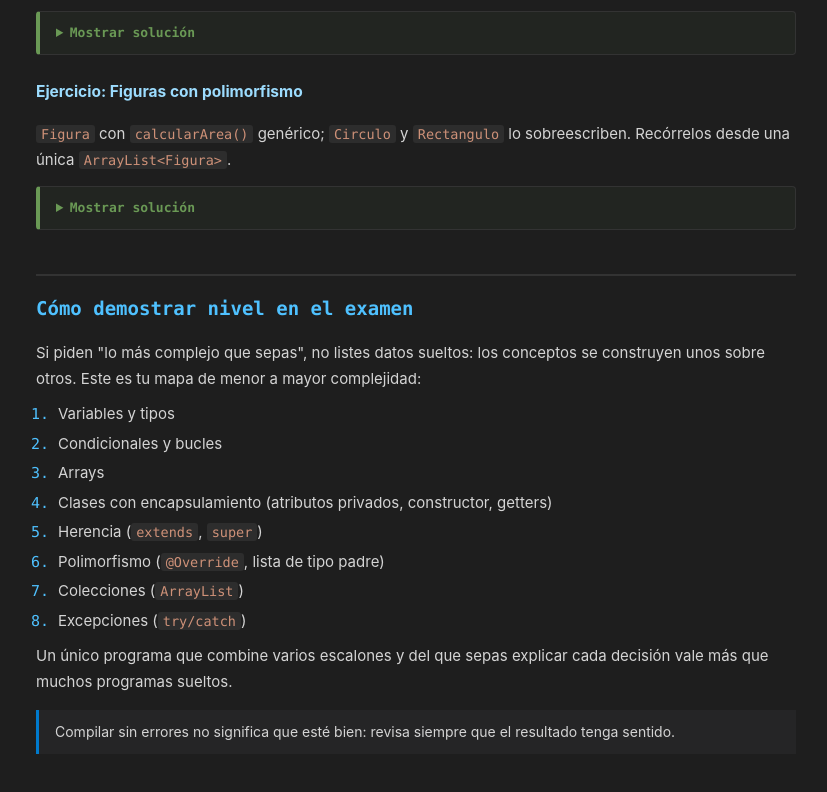
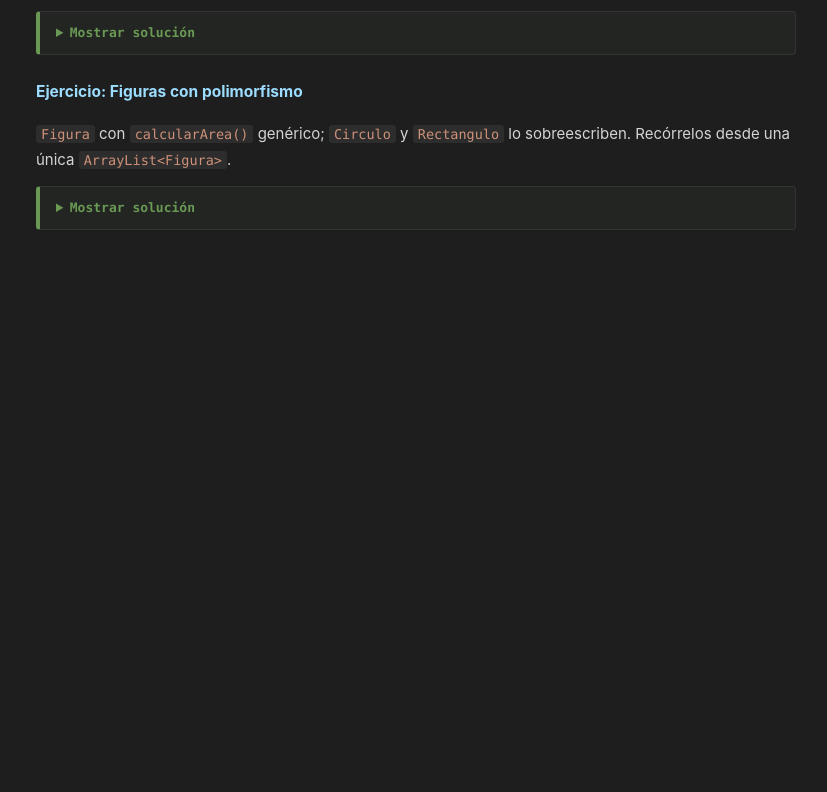
Before and after one commit to GTAlex1/DAM, a plain HTML site: page DAM/1-DAM/Programacion/Java/Java.html in a window 1280 px wide. Shown: the part 8015-8807 px from the top of the page, without its empty margins (224-1051 px from the left). After the commit the page ends 8323 px from the top, so only its background shows below. Drawn offline with Linux system fonts and the light colour scheme.

Commit message:
remove parragraph from java.html

```diff
--- a/DAM/1-DAM/Programacion/Java/Java.html
+++ b/DAM/1-DAM/Programacion/Java/Java.html
@@ -340,21 +340,5 @@ figuras.add(new Rectangulo("r1", 3, 4));
 for (Figura f : figuras) { f.calcularArea(); }</code></pre>
 </details>
 
-<h2>Cómo demostrar nivel en el examen</h2>
-<p>Si piden "lo más complejo que sepas", no listes datos sueltos: los conceptos se construyen unos sobre otros. Este es tu mapa de menor a mayor complejidad:</p>
-<ol>
-  <li>Variables y tipos</li>
-  <li>Condicionales y bucles</li>
-  <li>Arrays</li>
-  <li>Clases con encapsulamiento (atributos privados, constructor, getters)</li>
-  <li>Herencia (<code>extends</code>, <code>super</code>)</li>
-  <li>Polimorfismo (<code>@Override</code>, lista de tipo padre)</li>
-  <li>Colecciones (<code>ArrayList</code>)</li>
-  <li>Excepciones (<code>try/catch</code>)</li>
-</ol>
-<p>Un único programa que combine varios escalones y del que sepas explicar cada decisión vale más que muchos programas sueltos.</p>
-
-<blockquote>Compilar sin errores no significa que esté bien: revisa siempre que el resultado tenga sentido.</blockquote>
-
 </body>
 </html>
```
